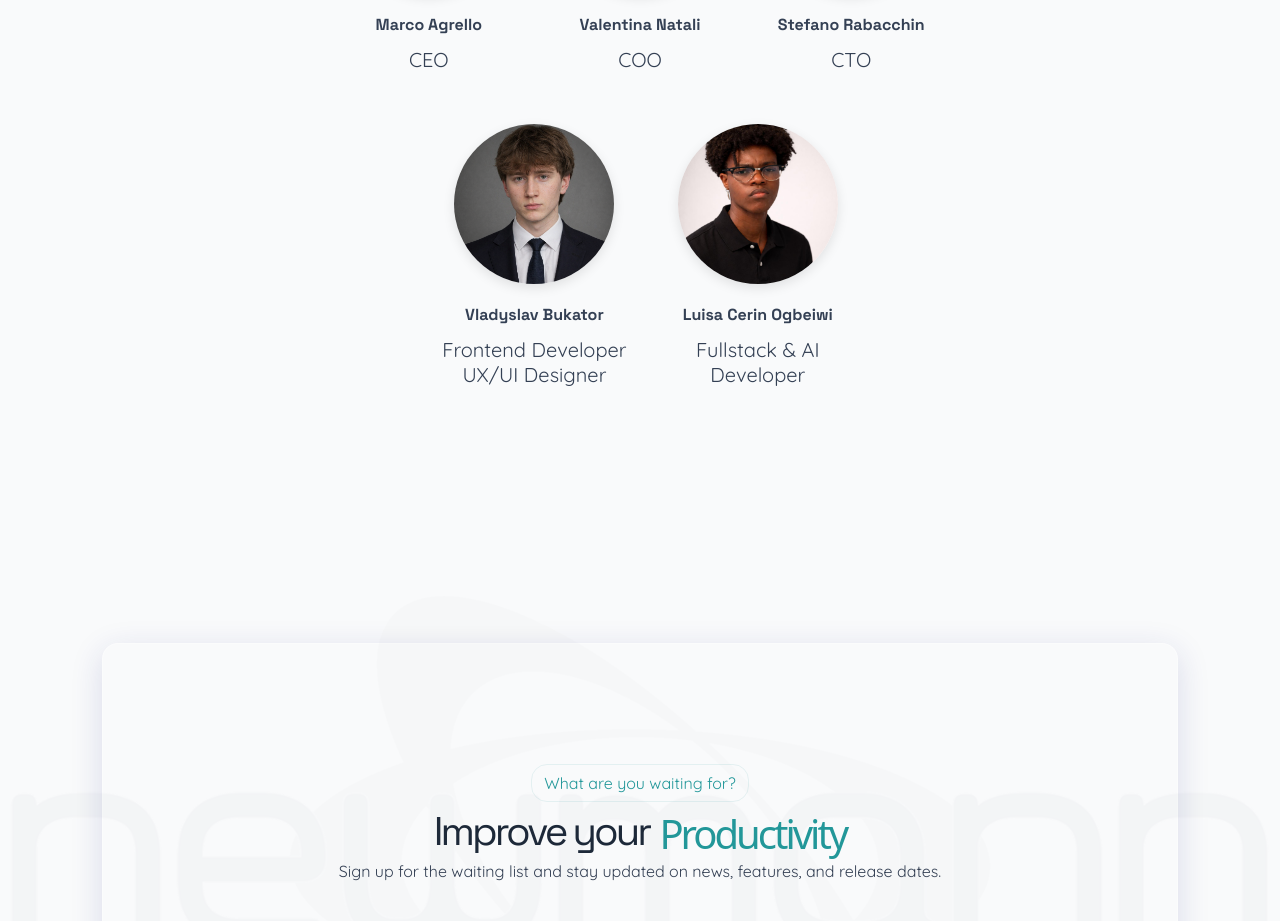
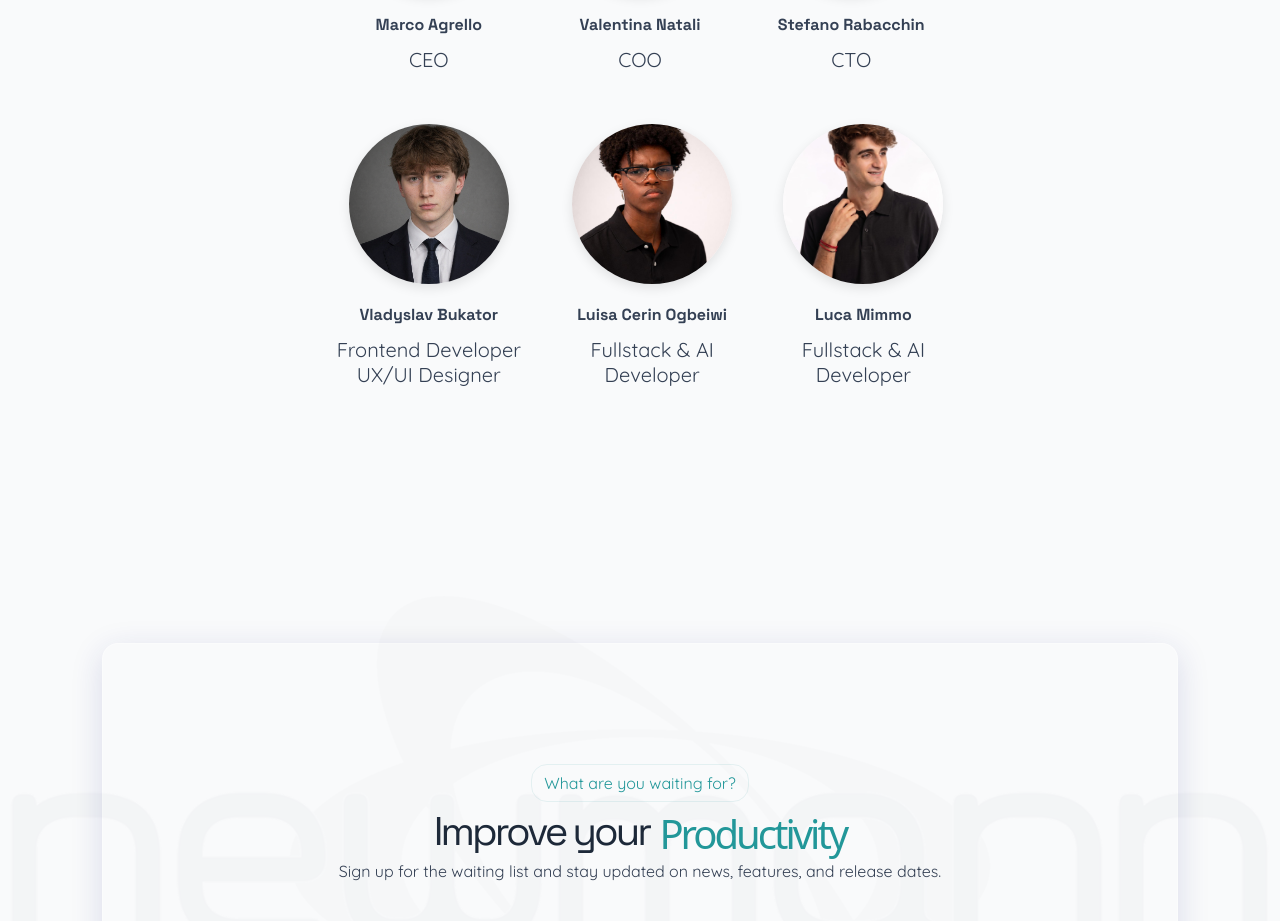
Before and after one commit to NewMann-Ai/landing, a React (Vite) app: page / in a window 1280 px wide. Shown: the part 2360-3281 px from the top of the page. Built offline with nearby package versions, Linux system fonts and the light colour scheme; a web font is replaced by a local one.

Commit message:
Added a new member

```diff
--- a/src/pages/Home.jsx
+++ b/src/pages/Home.jsx
@@ -7,6 +7,7 @@ import Marco from "../assets/images/members/marco.jpg";
 import Stefano from "../assets/images/members/stefano.jpg";
 import Valentina from "../assets/images/members/valentina.jpg";
 import Vladyslav from "../assets/images/members/vladyslav.png";
+import Luca from "../assets/images/members/luca.jpeg";
 import Logo from "../assets/logo.png";
 import Navbar from "../components/Navbar";
 import Title from "../components/Title";
@@ -226,6 +227,15 @@ function Home() {
                         <h3>Fullstack & AI</h3>
                         <h3>Developer</h3>
                     </div>
+
+                    <div className="member-card">
+                        <div className="member-image">
+                            <img src={Luca} alt="member card" />
+                        </div>
+                        <h2>Luca Mimmo</h2>
+                        <h3>Fullstack & AI</h3>
+                        <h3>Developer</h3>
+                    </div>
                 </div>
             </section>
 
```
Also changed, not shown: src/assets/images/members/luca.jpeg (added).
